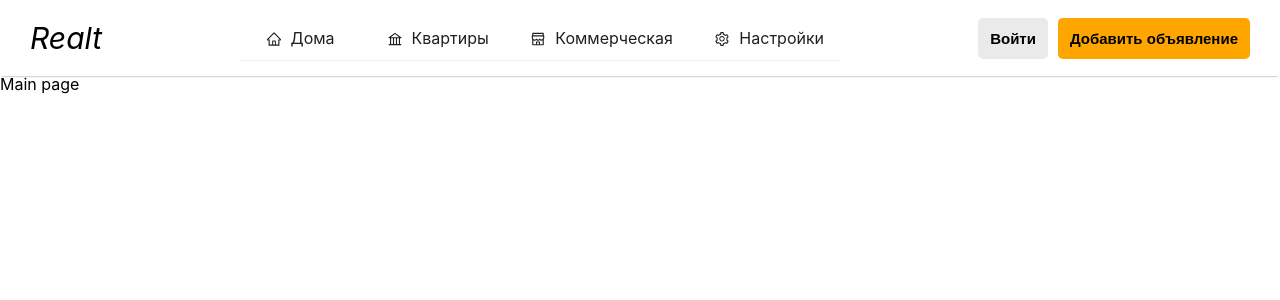
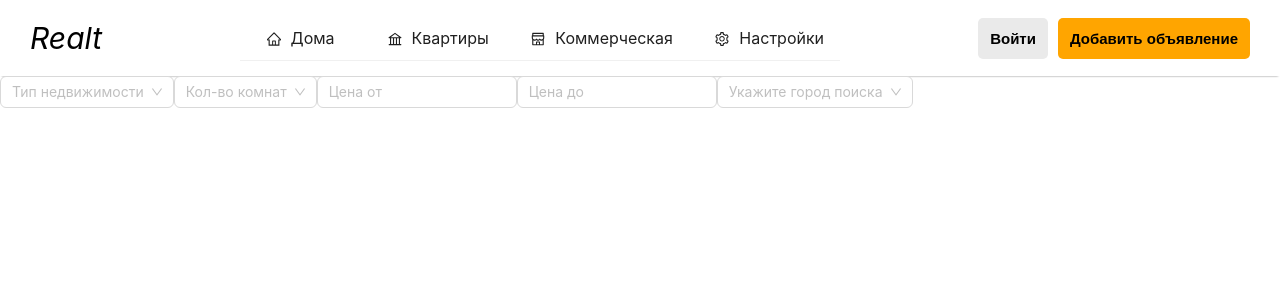
Before and after one commit to KirillTarasenk0/rental-app-frontend, a React (Create React App) app: page / in a window 1280 px wide. Shown: the top 300 px of the page. Built offline with nearby package versions, Linux system fonts and the light colour scheme.

Commit message:
RentSearchForm was made

```diff
--- /dev/null
+++ b/src/components/rentSearchForm/RentSearchForm.jsx
@@ -0,0 +1,58 @@
+import './RentSearchForm.scss';
+import {Select, InputNumber} from 'antd';
+import {realEstateOptions, roomsCountOptions, addressOptions} from "../../helpers/rentSearchFormOptions";
+
+export const RentSearchForm = () => {
+    const onChange = (value) => {
+        console.log(`selected ${value}`);
+    };
+    const onSearch = (value) => {
+        console.log('search:', value);
+    };
+    const filterOption = (input, option) =>
+        (option?.label ?? '').toLowerCase().includes(input.toLowerCase());
+    return (
+      <>
+          <Select
+              showSearch
+              placeholder="Тип недвижимости"
+              optionFilterProp="children"
+              onChange={onChange}
+              onSearch={onSearch}
+              filterOption={filterOption}
+              options={realEstateOptions}
+          />
+          <Select
+              showSearch
+              placeholder="Кол-во комнат"
+              optionFilterProp="children"
+              onChange={onChange}
+              onSearch={onSearch}
+              filterOption={filterOption}
+              options={roomsCountOptions}
+          />
+          <InputNumber
+              placeholder="Цена от"
+              style={{
+                  width: 200,
+              }}
+          />
+          <InputNumber
+              placeholder="Цена до"
+              style={{
+                  width: 200,
+              }}
+          />
+          <Select
+              showSearch
+              placeholder="Укажите город поиска"
+              optionFilterProp="children"
+              onChange={onChange}
+              onSearch={onSearch}
+              filterOption={filterOption}
+              options={addressOptions}
+          />
+
+      </>
+    );
+}
--- /dev/null
+++ b/src/helpers/rentSearchFormOptions.js
@@ -0,0 +1,68 @@
+export const realEstateOptions = [
+    {
+        value: 'flat',
+        label: 'Flat',
+    },
+    {
+        value: 'house',
+        label: 'House',
+    },
+    {
+        value: 'commercial',
+        label: 'Commercial',
+    },
+];
+
+export const roomsCountOptions = [
+    {
+        value: 1,
+        label: '1к квартира',
+    },
+    {
+        value: 2,
+        label: '2к квартира',
+    },
+    {
+        value: 3,
+        label: '3к квартира',
+    },
+    {
+        value: 4,
+        label: '4к квартира',
+    },
+    {
+        value: 5,
+        label: '5к квартира',
+    },
+    {
+        value: 'more_rooms',
+        label: 'Больше комнат',
+    },
+];
+
+export const addressOptions = [
+    {
+        value: 'Minsk',
+        label: 'г. Минск',
+    },
+    {
+        value: 'Grodno',
+        label: 'г. Гродно',
+    },
+    {
+        value: 'Brest',
+        label: 'г. Брест',
+    },
+    {
+        value: 'Gomel',
+        label: 'г. Гомель',
+    },
+    {
+        value: 'Mogilev',
+        label: 'г. Могилёв',
+    },
+    {
+        value: 'Vitebsk',
+        label: 'г. Витебск',
+    },
+];
--- a/src/pages/home/Home.jsx
+++ b/src/pages/home/Home.jsx
@@ -1,9 +1,11 @@
 import './Home.scss';
+import {RentSearchForm} from "../../components/rentSearchForm/RentSearchForm";
 
 export const Home = () => {
+
     return (
       <>
-        <h1>Main page</h1>
+        <RentSearchForm/>
       </>
     );
 }
```
Also changed, not shown: src/components/rentSearchForm/RentSearchForm.scss (added).
